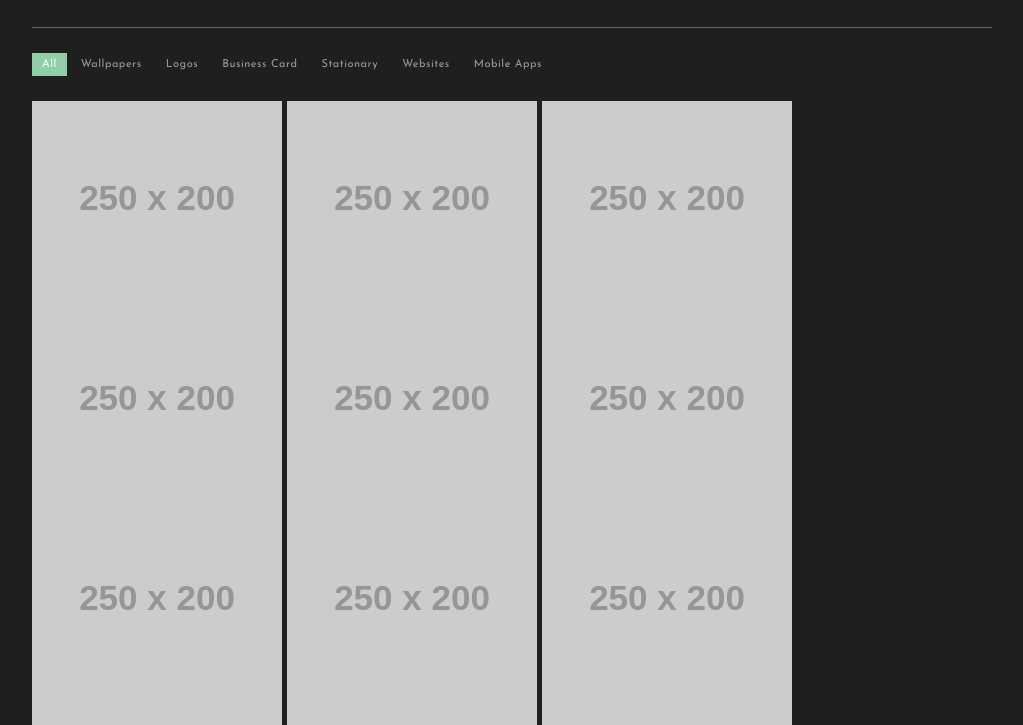
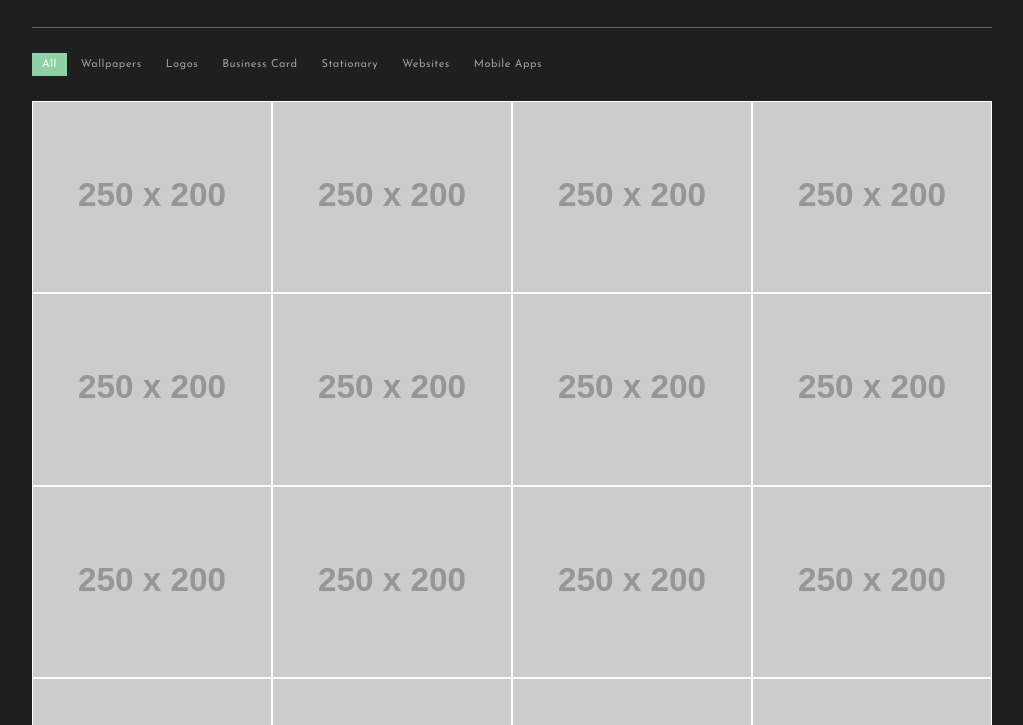
Before and after one commit to mvishrutaxioned/DOM-Task1, a plain HTML site: page index.html in a window 1280 px wide. Shown: the part 75-800 px from the top of the page, without its empty margins (128-1151 px from the left). Drawn offline with nearby package versions, Linux system fonts and the light colour scheme; placeholder pictures from the web are drawn by us.

Commit message:
added tab content styling

```diff
--- a/assets/css/style.css
+++ b/assets/css/style.css
@@ -202,7 +202,21 @@ nav ul li a.active::after {
   transition: .5s ease;
 }
 
+/* tab content styling starts here */
+.tab-content > li { display: none; }
+.tab-content > li.show { display: flex; }
 
+.tab-content > li ul {
+  display: grid;
+  grid-template-columns: repeat(4, 1fr);
+}
+
+.tab-content > li ul li { border: 1px solid #fff; }
+
+.tab-content {
+  padding-bottom: 40px;
+  border-bottom: 1px solid #666;
+}
 
 /*=================================
   main styling ends here
```
